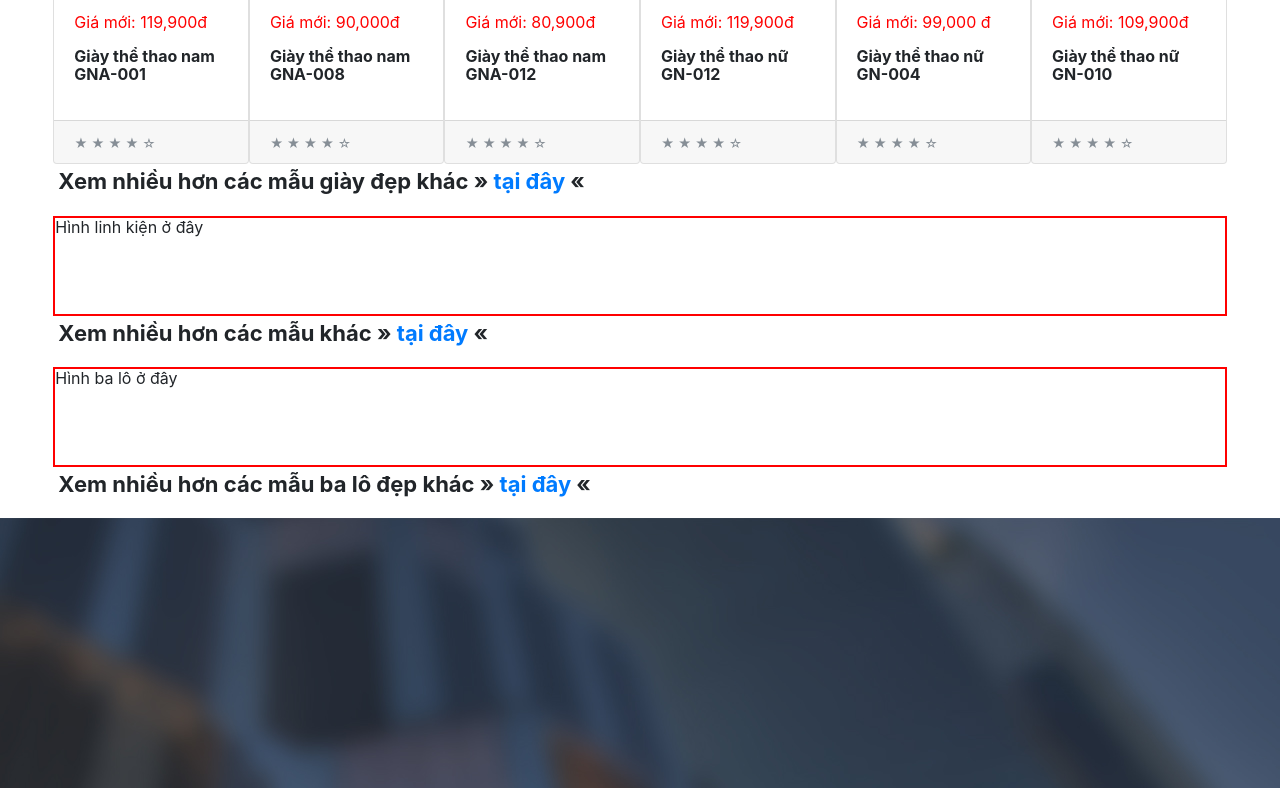
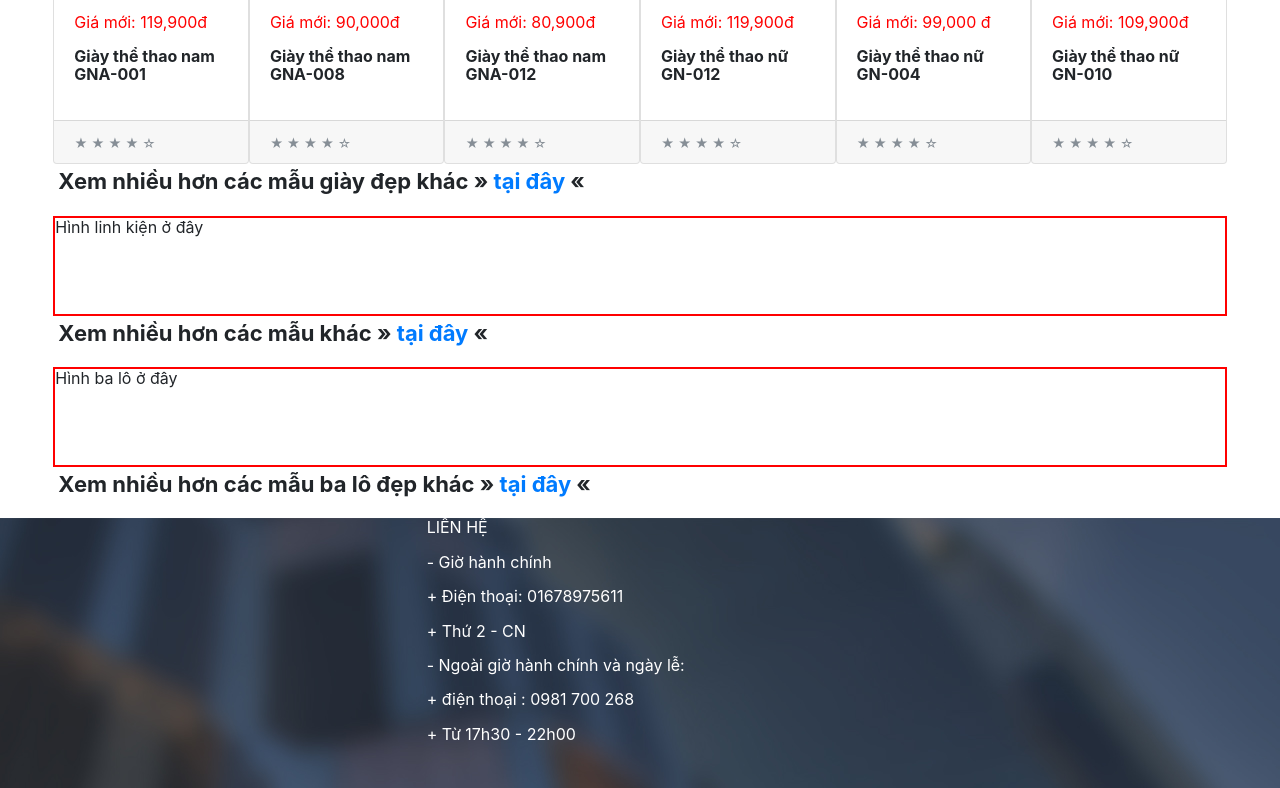
Before and after one commit to NguyenThanh0304/web-ban-hang-giam-gia, a plain HTML site: page 14520815_DinhQuangThai/trangchu.html in a window 1280 px wide. Shown: the part 1038-1826 px from the top of the page. Drawn offline with Linux system fonts and the light colour scheme; a web font is replaced by a local one.

Commit message:
add_row_footer

```diff
--- a/14520815_DinhQuangThai/trangchu.html
+++ b/14520815_DinhQuangThai/trangchu.html
@@ -267,13 +267,25 @@
 
 <!--row5-->
     <div id="footer" class="row" style="width: 100%;background: url(images/footer.jpg);height: 270px;text-align: center">
-
+      <div class="row" style="margin-top: 0px">
+        <div class="col-lg-4">
+        </div>
+        <div class="col-lg-4">
+          <p id="text__footer">LIÊN HỆ</p>
+          <p id="text__footer">- Giờ hành chính</p>
+          <p id="text__footer">+ Điện thoại: 01678975611</p>
+          <p id="text__footer"> + Thứ 2 - CN</p>
+          <p id="text__footer">- Ngoài giờ hành chính và ngày lễ:</p>
+          <p id="text__footer"> + điện thoại : 0981 700 268</p>
+          <p id="text__footer"> + Từ 17h30 - 22h00</p>
+        </div>
+        <div class="col-lg-4">
+        </div>
+      </div>
     </div>
     <!-- Bootstrap core JavaScript -->
     <script src="vendor/jquery/jquery.min.js"></script>
     <script src="vendor/popper/popper.min.js"></script>
     <script src="vendor/bootstrap/js/bootstrap.min.js"></script>
 
-  </body>
-
 </html>
```
